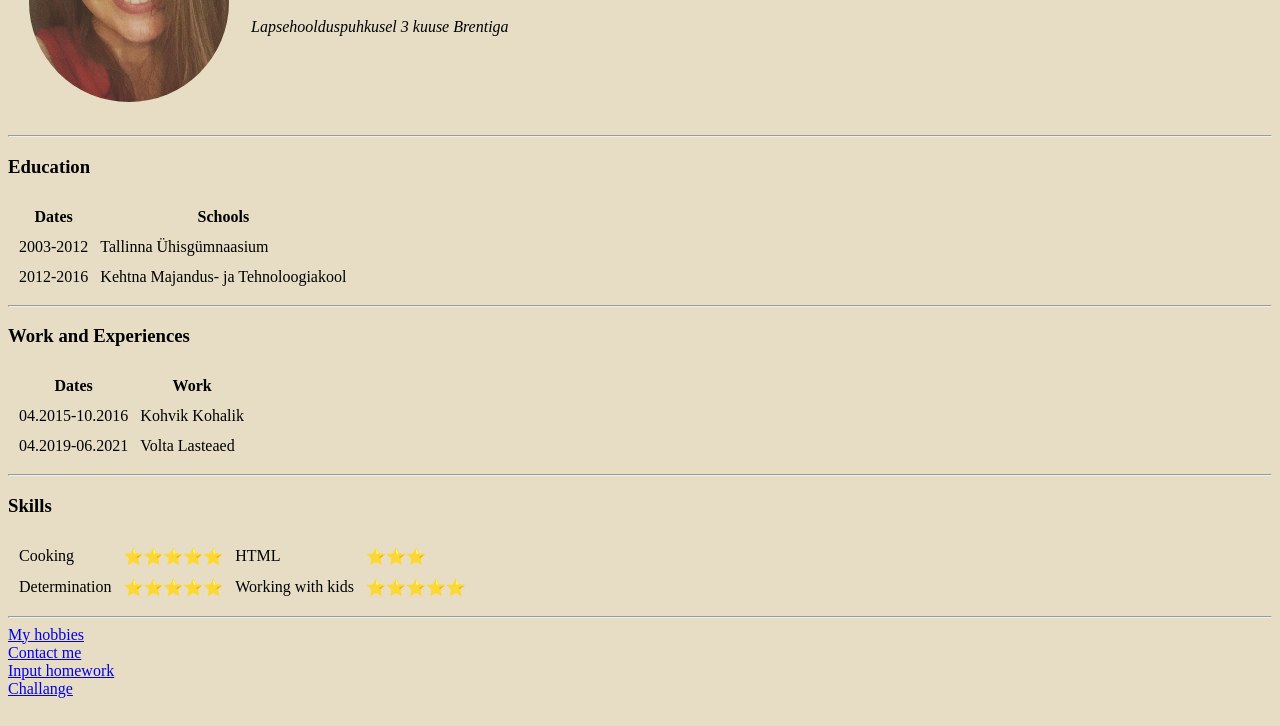
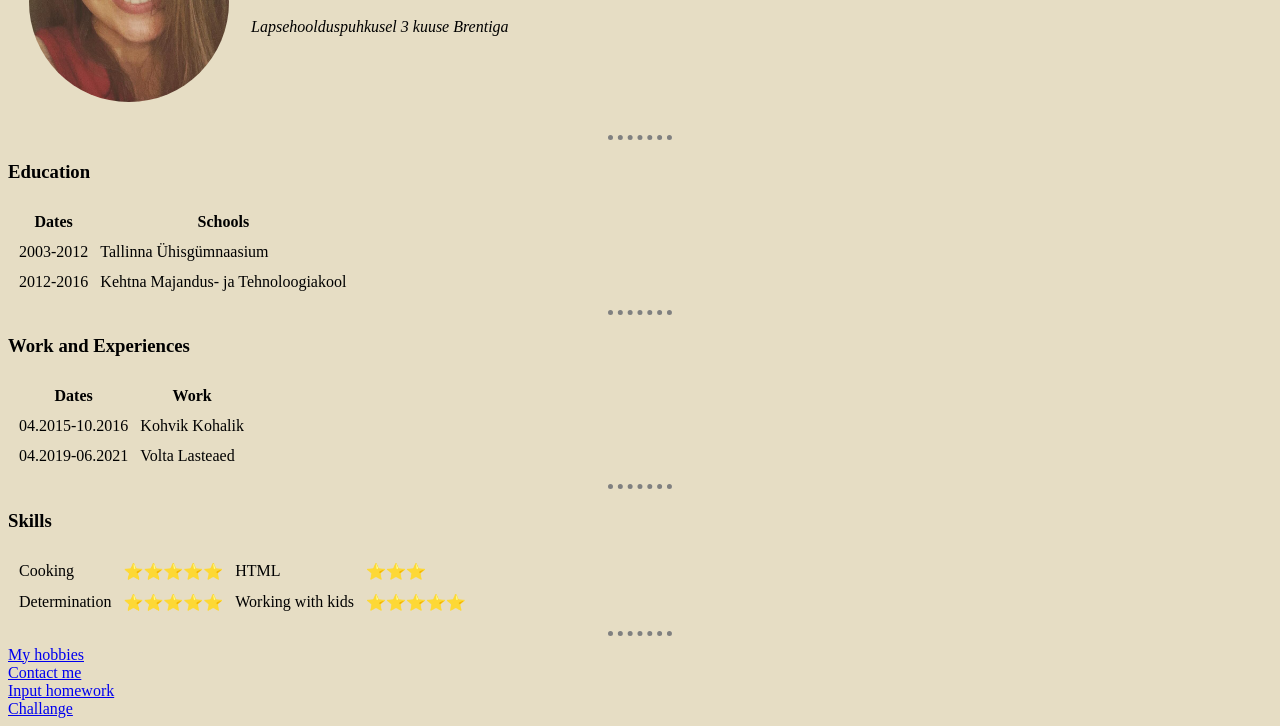
Before and after one commit to MarisVangonen/cv, a plain HTML site: page index.html in a window 1280 px wide. Shown: the part 127-853 px from the top of the page. Drawn offline with Linux system fonts and the light colour scheme.

Commit message:
Changed page border hr style

```diff
--- a/index.html
+++ b/index.html
@@ -7,11 +7,17 @@
     Kristi Leht</title>
 
   <style media="screen">
-
     body {
       background-color: #E6DDC4
     }
 
+    hr {
+      border-color: grey;
+      border-style: dotted none none none;
+      height: 2px;
+      width: 5%;
+      border-width: 5px;
+    }
   </style>
 </head>
 
@@ -20,7 +26,8 @@
     <tr>
       <td><img width="200" style="border-radius:100%;" src="images/musu.jpg" alt="Marise profiili pilt
       "></td>
-      <td><h1>Kristi-Maris Vangonen</h1>
+      <td>
+        <h1>Kristi-Maris Vangonen</h1>
         <p><em>Lapsehoolduspuhkusel 3 kuuse Brentiga</em></p>
         <br />
 
```
Lines whose indentation alone changed are shown as unchanged.
